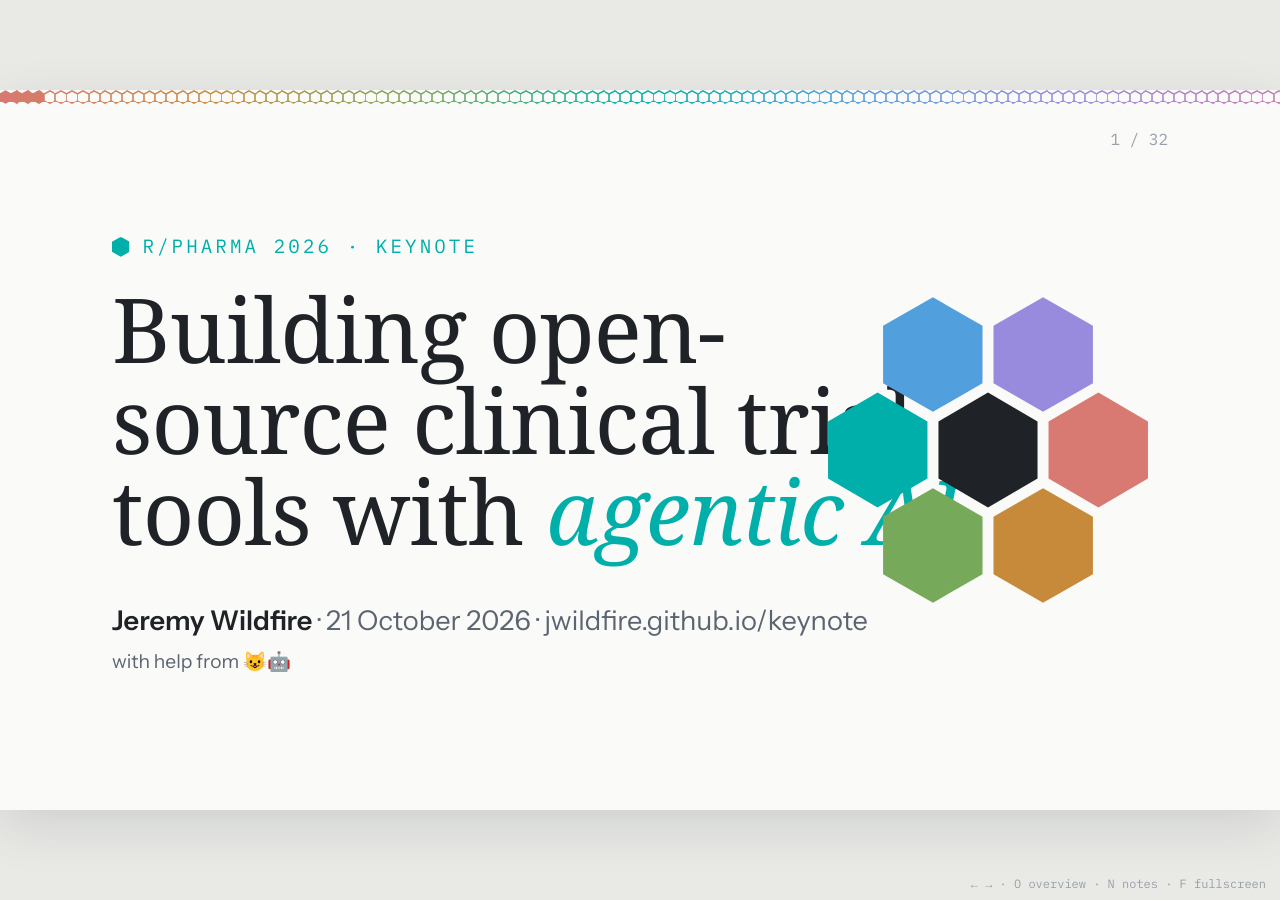
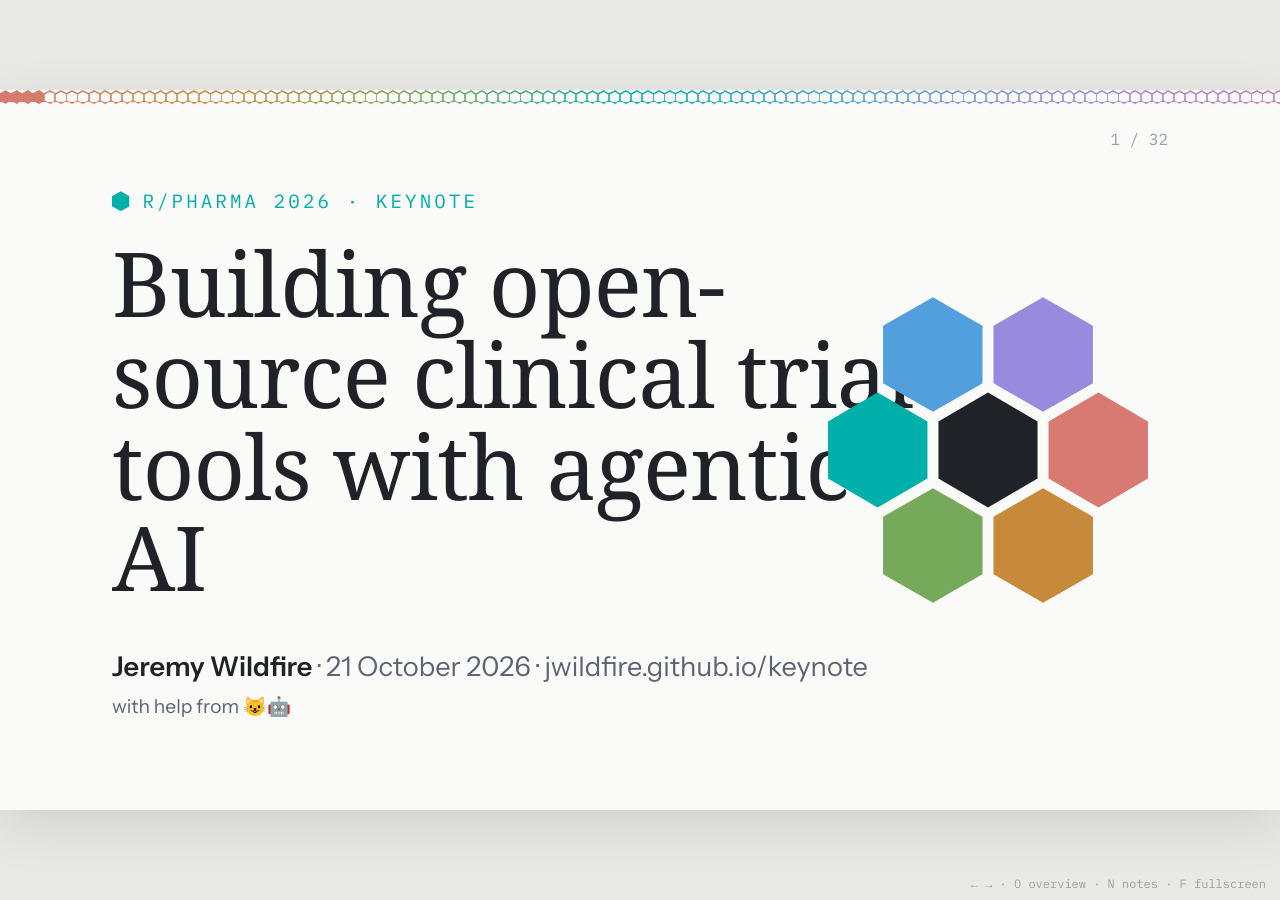
Before and after one commit to jwildfire/jwildfire.github.io, a Jekyll site: the page keynote/slides.html, which Jekyll copies as it is, in a window 1280 px wide. Built offline with Jekyll 4.4.1, drawn with Linux system fonts in a browser that asks for light colours; some web fonts are replaced.

Commit message:
Keynote: emphasis rolled back in the callouts and on the title; 'such' and 'not autonomous.' stay
Co-Authored-By: Claude Opus 5.5 <noreply@anthropic.com>

```diff
--- a/keynote/slides.html
+++ b/keynote/slides.html
@@ -209,13 +209,12 @@
     /* "What are agents good at now?" callout: Orange says the answer from the bottom-right corner.
        Always amber, whatever the section hue. Markup:
        <div class="goodat"><div class="bub"><p class="q">What are agents good at now?</p>
-       <p class="a">Writing <em>code!</em></p></div><div class="who"></div></div> */
+       <p class="a">Writing code!</p></div><div class="who"></div></div> */
     .goodat { position: absolute; right: 140px; bottom: 96px; z-index: 2; display: flex; align-items: center; gap: 26px; }
     .goodat .bub { position: relative; background: #fbf1e0; border: 3px solid var(--spec-1); border-radius: 26px; padding: 20px 32px 22px; }
     .goodat .bub::after { content: ""; position: absolute; right: -15px; top: 50%; width: 24px; height: 24px; margin-top: -12px; background: #fbf1e0; border-right: 3px solid var(--spec-1); border-top: 3px solid var(--spec-1); transform: rotate(45deg); }
     .goodat .q { font-family: var(--mono); font-size: 18px; letter-spacing: 0.14em; text-transform: uppercase; color: var(--soft); margin: 0 0 4px; line-height: 1.3; }
     .goodat .a { font-family: var(--serif); font-size: 50px; line-height: 1.05; margin: 0; color: var(--ink); }
-    .goodat .a em { font-style: italic; color: var(--spec-1); }
     .goodat .who { position: relative; flex: none; width: 170px; height: 196px; clip-path: none; }
     .goodat .who::before { content: ""; position: absolute; inset: 0; clip-path: var(--hex-clip); background: var(--spec-1); }
     .goodat .who::after { content: ""; position: absolute; inset: 7px 6px; clip-path: var(--hex-clip); background: url(assets/orange/orange-face.jpg) center / cover; }
@@ -233,7 +232,6 @@
     .goodat.bad { right: auto; left: 140px; flex-direction: row-reverse; }
     .goodat.bad .bub { background: #fbeceb; border-color: var(--spec-0); }
     .goodat.bad .bub::after { right: auto; left: -15px; background: #fbeceb; border: 0; border-left: 3px solid var(--spec-0); border-bottom: 3px solid var(--spec-0); }
-    .goodat.bad .a em { color: var(--spec-0); }
     .goodat.bad .who::before { background: var(--spec-0); }
     .goodat.bad .who::after { background-image: url(assets/orange/orange-face-unimpressed.jpg); }
     .goodat.bad .who i { right: auto; left: -22px; }
@@ -314,7 +312,7 @@
         <polygon points="66.0,5.6 80.5,13.9 80.5,30.6 66.0,38.9 51.6,30.6 51.6,13.9" fill="#988bdd"/>
       </svg>
       <p class="kicker">R/Pharma 2026 · Keynote</p>
-      <h1>Building open-source clinical trial tools with <em>agentic AI</em></h1>
+      <h1>Building open-source clinical trial tools with agentic AI</h1>
       <p class="byline"><strong>Jeremy Wildfire</strong> · 21 October 2026 · jwildfire.github.io/keynote</p>
       <p class="cameo">with help from 😺🤖</p>
       <aside class="notes">Title slide. Working title from the keynote page — confirm or replace once the outline lands.</aside>
@@ -438,7 +436,7 @@
         <div class="frame"><img src="../assets/img/fig1_NYT.png" alt="An interactive election graphic from the New York Times, 2012" /></div>
         <figcaption>Interactive graphics in the New York Times</figcaption>
       </figure>
-      <div class="goodat"><div class="bub"><p class="q">What are agents good at now?</p><p class="a">Teaching me <em>things!</em></p></div><div class="who"><i>👍</i></div></div>
+      <div class="goodat"><div class="bub"><p class="q">What are agents good at now?</p><p class="a">Teaching me things!</p></div><div class="who"><i>👍</i></div></div>
       <aside class="notes">
         Source: diary #3, "Re-Introducing safetyGraphics" (2026-06-16), "A Brief Prehistory".
         Beats: SAS in grad school (an 80-page master's paper, about 60 pages of it SAS Graph output);
@@ -698,7 +696,7 @@
         <div class="col"><h3>What we maintain</h3>
           <p>One shared context file for about 40 repos, plus three skills.</p></div>
       </div>
-      <div class="goodat"><div class="bub"><p class="q">What are agents good at now?</p><p class="a">Writing <em>code!</em></p></div><div class="who"><i>👍</i></div></div>
+      <div class="goodat"><div class="bub"><p class="q">What are agents good at now?</p><p class="a">Writing code!</p></div><div class="who"><i>👍</i></div></div>
       <aside class="notes">
         Title is Jeremy's line (2026-10-02). Source: Q3 deck, "Coding: maintained, not abandoned":
         "Vendor coding agents improve monthly, so we invest in shared context, not a custom agent."
@@ -751,8 +749,8 @@
         <div class="st"><div class="hx">5</div><b>Release</b><span>testing, knowledge transfer</span></div>
         <div class="st who"><div class="hx">6</div><b>Done</b><span>every gate signed off by a person</span></div>
       </div>
-      <div class="goodat"><div class="bub"><p class="q">What are agents good at now?</p><p class="a">Drafting <em>documents!</em></p></div><div class="who"><i>👍</i></div></div>
-      <div class="goodat bad"><div class="bub"><p class="q">What are agents bad at now?</p><p class="a">Setting <em>priorities</em></p></div><div class="who"><i>👎</i></div></div>
+      <div class="goodat"><div class="bub"><p class="q">What are agents good at now?</p><p class="a">Drafting documents!</p></div><div class="who"><i>👍</i></div></div>
+      <div class="goodat bad"><div class="bub"><p class="q">What are agents bad at now?</p><p class="a">Setting priorities</p></div><div class="who"><i>👎</i></div></div>
       <aside class="notes">
         Source: Q3 deck, roadmap scaffold slides, and the gsm.roadmap README. Every requirement
         moves through the same six stages; a person records sign-off at each gate and the stage
```
